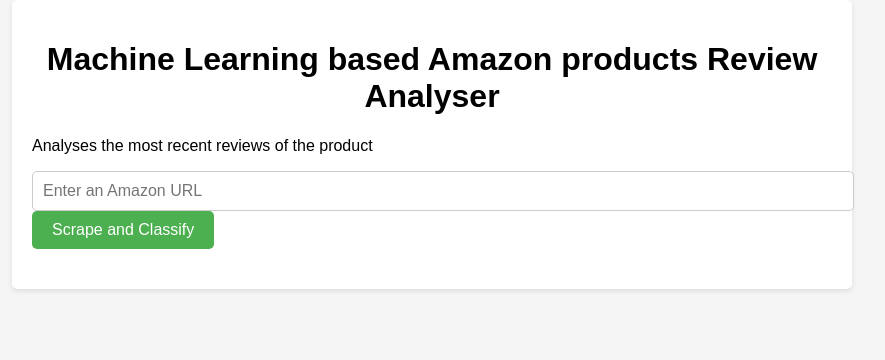
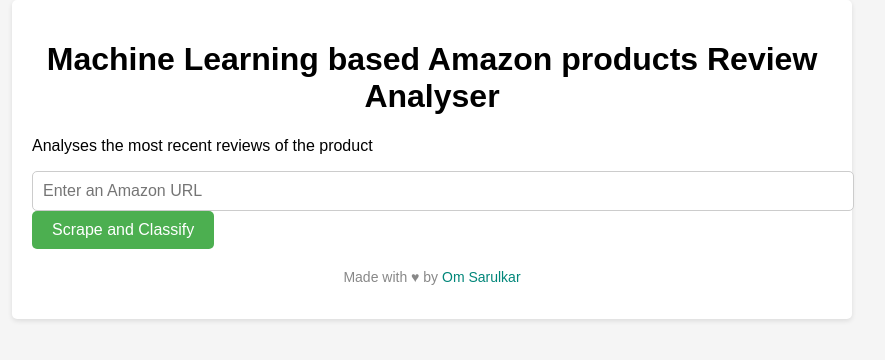
Before and after one commit to OmSarulkar/Amazon-Review-Scraper, a Flask app: page / in a window 1280 px wide. Shown: the top 360 px of the page, without its empty margins (208-1093 px from the left). Run offline with Flask 2, Linux system fonts and the light colour scheme.

Commit message:
Add Web Links

```diff
--- a/static/styles.css
+++ b/static/styles.css
@@ -105,3 +105,37 @@ li {
 .review.bad {
   background-color: #f7e9e9;
 }
+
+.container footer {
+  margin-top: 20px;
+  text-align: center;
+}
+
+.container footer p {
+  font-size: 14px;
+  color: #888;
+}
+
+.container footer a {
+  text-decoration: none;
+  color: #000;
+  animation: colorChange 5s infinite;
+}
+
+@keyframes colorChange {
+  0% {
+    color: rgb(255, 0, 0);  /* Red */
+  }
+  25% {
+    color: rgb(0, 255, 0);  /* Green */
+  }
+  50% {
+    color: rgb(0, 0, 255);  /* Blue */
+  }
+  75% {
+    color: rgb(255, 255, 0);  /* Yellow */
+  }
+  100% {
+    color: rgb(255, 0, 255);  /* Magenta */
+  }
+}
--- a/templates/index.html
+++ b/templates/index.html
@@ -1,4 +1,3 @@
-
 <!DOCTYPE html>
 <html>
 <head>
@@ -47,6 +46,9 @@
         {% endif %}
         {% endif %}
 
+        <footer>
+            <p>Made with <span class="heart">&hearts;</span> by <a href="https://www.linkedin.com/in/omsarulkar/" target="_blank">Om Sarulkar</a></p>
+        </footer>
     </div>
 
     <script>
```
